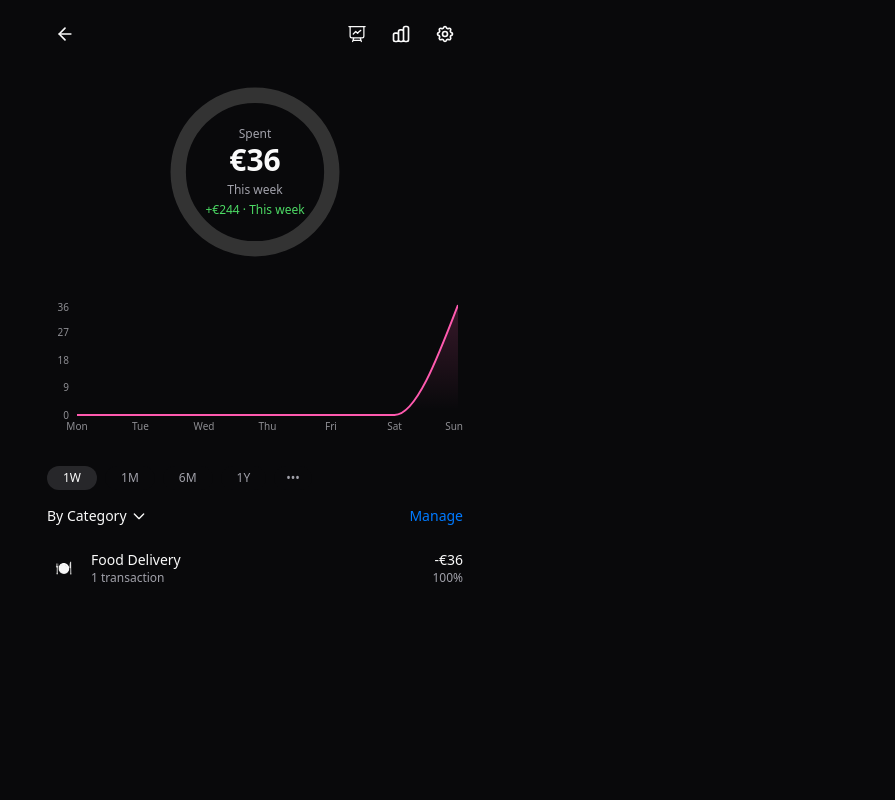
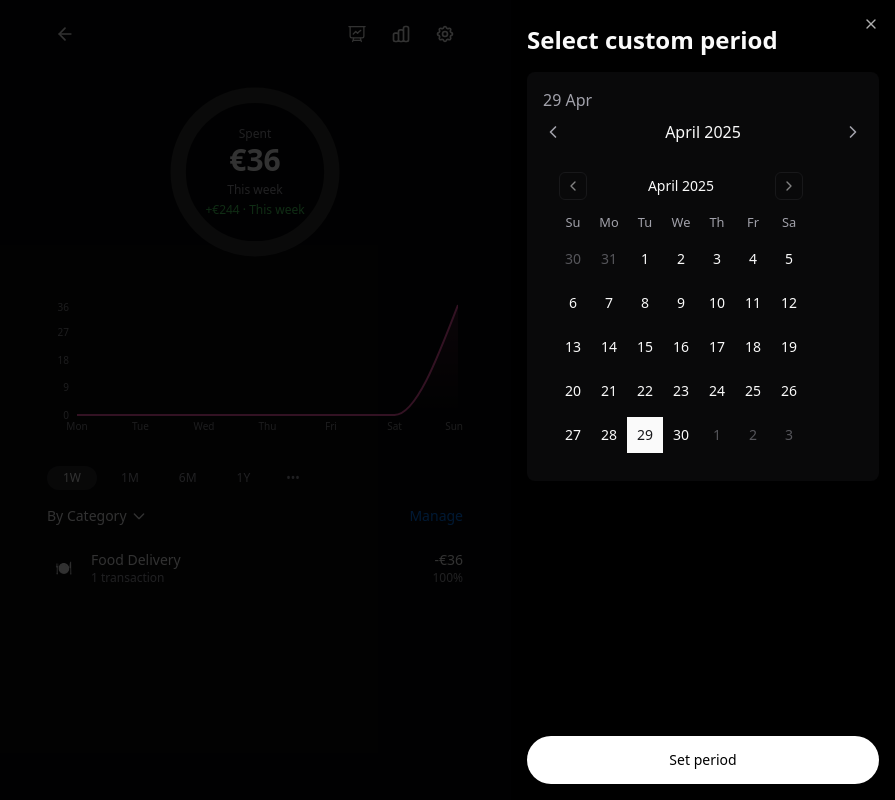
Before and after one commit to Murat-on-github/electra-app-caonyx, a React (Vite) app: page / in a window 1280 px wide. Both pictures are taken after a click on the button "•••". Shown: the whole page, without its empty margins (385-1280 px from the left). Built offline with nearby package versions, Linux system fonts and the light colour scheme.

Commit message:
Add calendar UI to time period selector
Adds a calendar UI to the time period selector, replacing the triple dot button. The calendar is for UI purposes only and does not have any functionality.

```diff
--- a/src/components/TimePeriodSelector.tsx
+++ b/src/components/TimePeriodSelector.tsx
@@ -1,7 +1,11 @@
 
-import React from "react";
+import React, { useState } from "react";
 import { TimePeriod } from "../types/finance";
 import { cn } from "@/lib/utils";
+import { Sheet, SheetContent, SheetTrigger } from "@/components/ui/sheet";
+import { Calendar } from "@/components/ui/calendar";
+import { Button } from "@/components/ui/button";
+import { ChevronLeft, ChevronRight } from "lucide-react";
 
 interface TimePeriodSelectorProps {
   selectedPeriod: TimePeriod;
@@ -13,6 +17,7 @@ const TimePeriodSelector: React.FC<TimePeriodSelectorProps> = ({
   onSelectPeriod,
 }) => {
   const periods: TimePeriod[] = ["1W", "1M", "6M", "1Y"];
+  const [date, setDate] = useState<Date | undefined>(new Date());
 
   return (
     <div className="flex space-x-2 mb-4">
@@ -30,9 +35,65 @@ const TimePeriodSelector: React.FC<TimePeriodSelectorProps> = ({
           {period}
         </button>
       ))}
-      <button className="rounded-full px-3 py-1 bg-background text-muted-foreground hover:bg-secondary/50 text-xs">
-        •••
-      </button>
+      <Sheet>
+        <SheetTrigger asChild>
+          <button className="rounded-full px-3 py-1 bg-background text-muted-foreground hover:bg-secondary/50 text-xs">
+            •••
+          </button>
+        </SheetTrigger>
+        <SheetContent className="p-0 border-0 bg-black">
+          <div className="flex flex-col h-full">
+            <div className="px-4 py-6">
+              <h2 className="text-2xl font-bold mb-4 text-foreground">Select custom period</h2>
+              <div className="bg-secondary/25 rounded-lg p-4">
+                <div className="text-muted-foreground mb-2">
+                  {date ? date.getDate() : "29"} Apr
+                </div>
+                <div className="flex justify-between items-center mb-4">
+                  <button className="text-muted-foreground">
+                    <ChevronLeft className="h-5 w-5" />
+                  </button>
+                  <div className="text-foreground font-medium">April 2025</div>
+                  <button className="text-muted-foreground">
+                    <ChevronRight className="h-5 w-5" />
+                  </button>
+                </div>
+
+                <Calendar
+                  mode="single"
+                  selected={date}
+                  onSelect={setDate}
+                  className="bg-transparent border-0"
+                  classNames={{
+                    month: "space-y-4",
+                    caption: "flex justify-center pt-1 relative items-center",
+                    caption_label: "text-sm font-medium text-foreground",
+                    table: "w-full border-collapse space-y-1",
+                    head_row: "flex",
+                    head_cell: "text-muted-foreground rounded-md w-9 font-normal text-[0.8rem]",
+                    row: "flex w-full mt-2",
+                    cell: "h-9 w-9 text-center text-sm p-0 relative [&:has([aria-selected].day-range-end)]:rounded-r-md [&:has([aria-selected].day-outside)]:bg-accent/50 [&:has([aria-selected])]:bg-accent first:[&:has([aria-selected])]:rounded-l-md last:[&:has([aria-selected])]:rounded-r-md focus-within:relative focus-within:z-20",
+                    day: cn(
+                      "h-9 w-9 p-0 font-normal aria-selected:opacity-100"
+                    ),
+                    day_selected: "bg-primary text-primary-foreground hover:bg-primary hover:text-primary-foreground focus:bg-primary focus:text-primary-foreground",
+                    day_today: "bg-accent text-accent-foreground",
+                    day_outside: "day-outside text-muted-foreground opacity-50 aria-selected:bg-accent/50 aria-selected:text-muted-foreground aria-selected:opacity-30",
+                    day_disabled: "text-muted-foreground opacity-50",
+                    day_range_middle: "aria-selected:bg-accent aria-selected:text-accent-foreground",
+                    day_hidden: "invisible",
+                  }}
+                />
+              </div>
+            </div>
+            <div className="mt-auto p-4">
+              <Button className="w-full bg-white text-black hover:bg-white/90 rounded-full py-6">
+                Set period
+              </Button>
+            </div>
+          </div>
+        </SheetContent>
+      </Sheet>
     </div>
   );
 };
```
